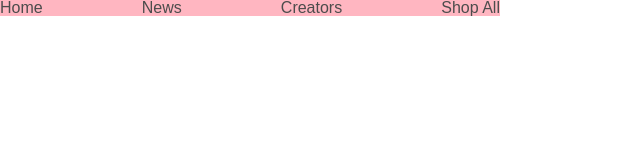
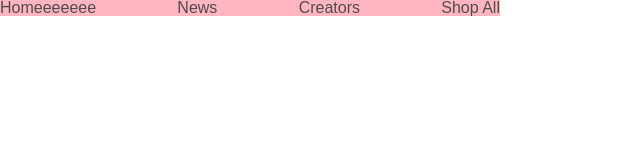
Before and after one commit to sumikoosuga/dezasuta, a plain HTML site: page 20240523/index.html in a window 1280 px wide. Shown: the whole page, without its empty margins (0-640 px from the left). Drawn offline with Linux system fonts and the light colour scheme.

Commit message:
２回目の修正

```diff
--- a/20240523/index.html
+++ b/20240523/index.html
@@ -12,7 +12,7 @@
     <nav>
         <ul>
             <li>
-                <a href="">Home</a>
+                <a href="">Homeeeeeee</a>
             </li>
             <li>
                 <a href="">News</a>
```
